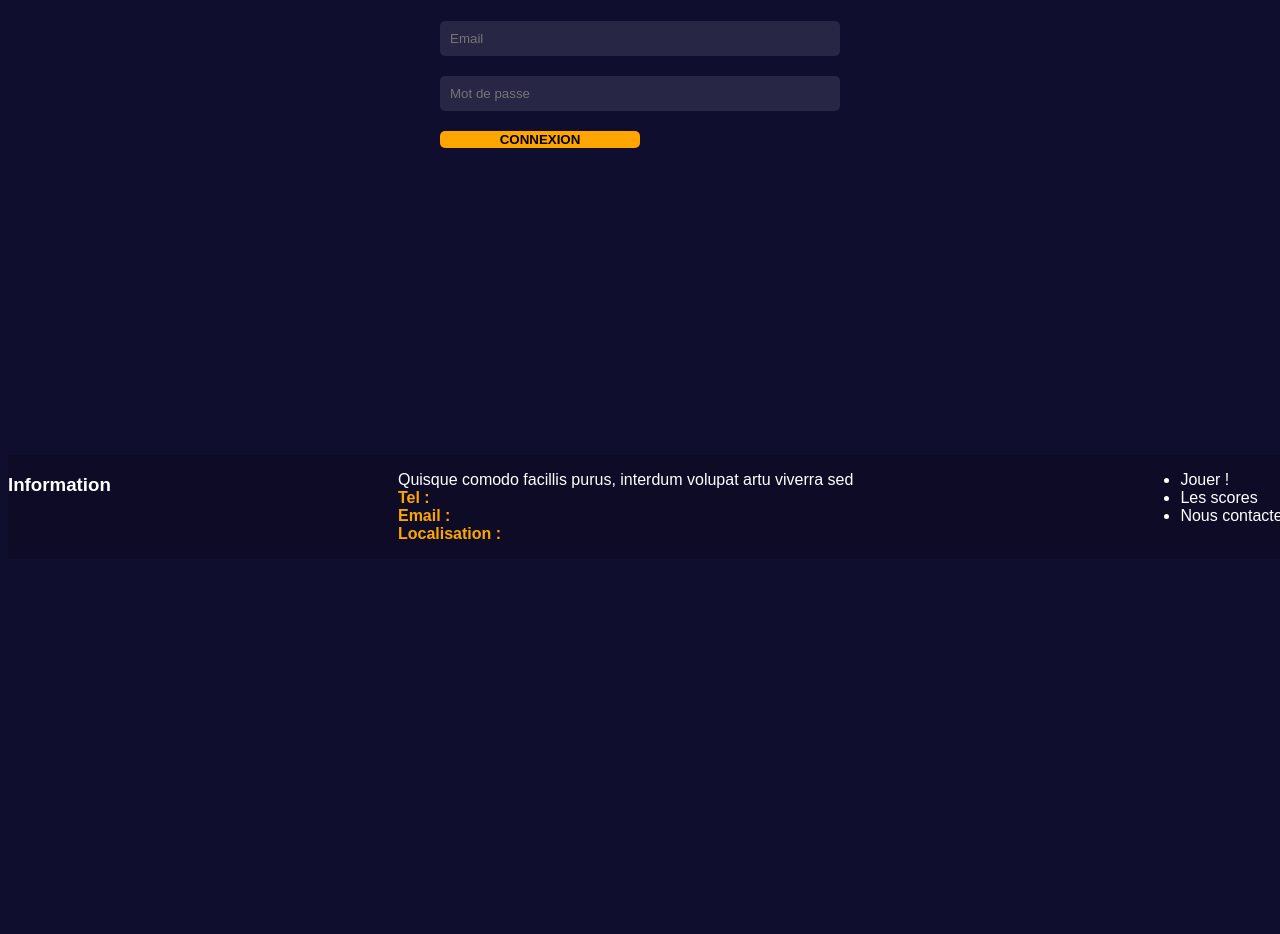
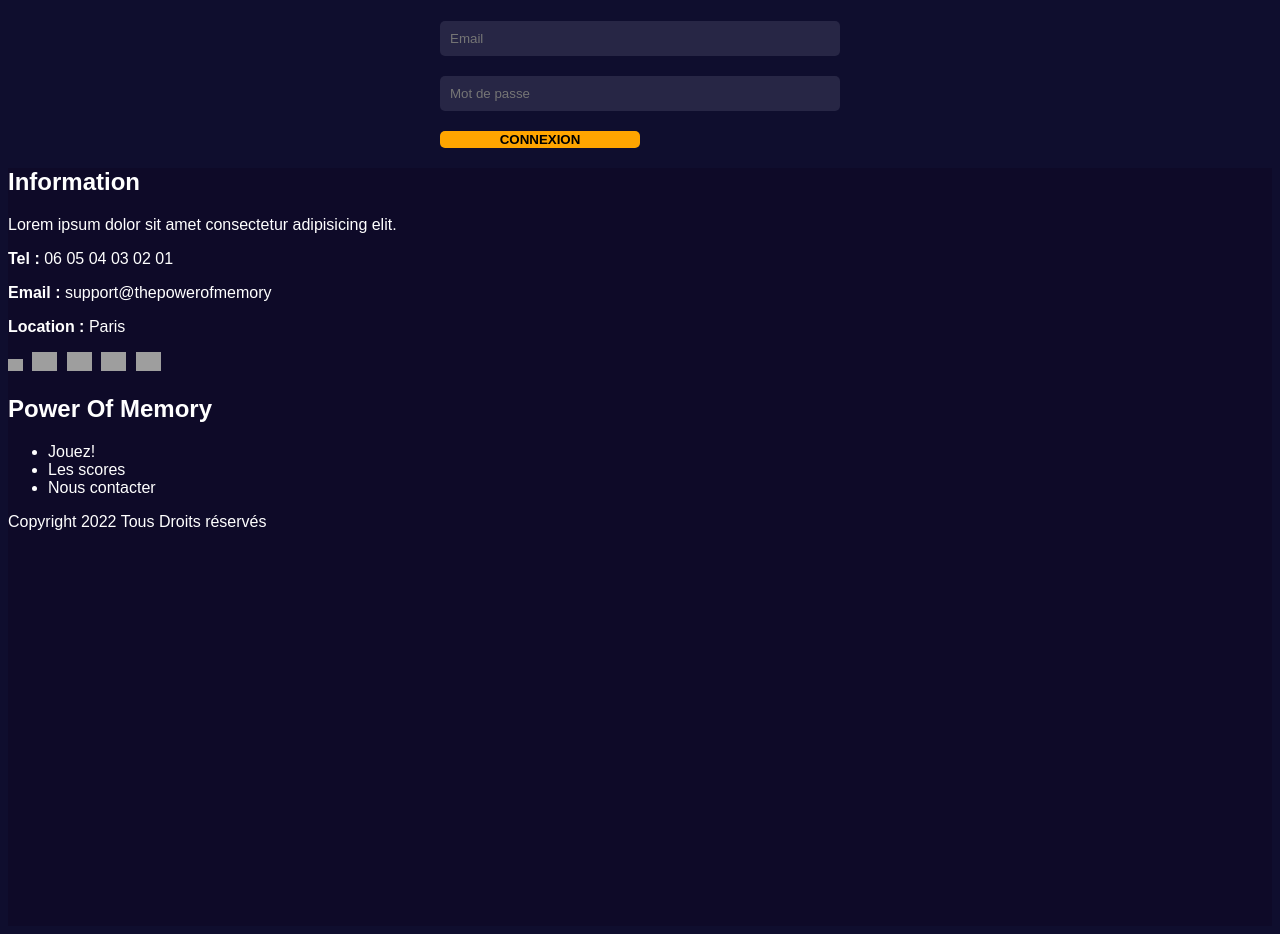
Before and after one commit to JooBV/Puissance-4, a PHP site: page /connexion.html in a window 1280 px wide. Shown: the part 241-1175 px from the top of the page. Before the commit the page ends 780 px from the top, so only its background shows below. Run offline with PHP 8.4, Linux system fonts and the light colour scheme; grey boxes are pictures that could not be loaded.

Commit message:
Inscri/Connex

```diff
--- a/connexion.html
+++ b/connexion.html
@@ -30,27 +30,43 @@
         </div>
     </section>
 
+    <!-- Debut du footer -->
+
     <footer>
-        <div class="tête">
-            <h3>Information</h3>
-            <p>
-                Quisque comodo facillis purus, interdum volupat artu viverra sed
-                <b>
-                    <br>
-                    Tel :
-                    <br>
-                    Email :
-                    <br>
-                    Localisation :
-                </b>
 
-            </p>
-            <ul>
-                <li> Jouer ! </li>
-                <li> Les scores </li>
-                <li> Nous contacter </li>
-            </ul>
+        <div class="contentFooter">
+            <div class="flex-parentFooter">
+                <div class="Information">
+                    <h2 class="TitreInfo">Information</h2>
+                    <p>Lorem ipsum dolor sit amet consectetur adipisicing elit.</p>
+                    <p><strong class="OrangeCharacter">Tel :</strong> 06 05 04 03 02 01</p>
+                    <p><strong class="OrangeCharacter">Email :</strong> support@thepowerofmemory</p>
+                    <p><strong class="OrangeCharacter">Location :</strong> Paris</p>
+
+                    <!-- Reseaux socieaux -->
+
+                    <div class="ResauSociauxLogo">
+                        <a href="#"><img src="/assets/images/facebook-f.svg" width="15px" alt="" class="FaceBook"></a>
+                        <a href="#"><img src="/assets/images/twitter.svg" width="25px" alt=""></a>
+                        <a href="#"><img src="/assets/images/google.svg" width="25px" alt=""></a>
+                        <a href="#"><img src="/assets/images/pinterest.svg" width="25px" alt=""></a>
+                        <a href="#"><img src="/assets/images/instagram.svg" width="25px" alt=""></a>
+
+                    </div>
+
+
+                <div class="TowerMemoryFooter">
+                    <h2 class="TitreMemory">Power Of Memory</h2>
+                    <ul class="ListeGeneralFooter">
+                        <li class="listeFooter"><a href="">Jouez!</a></li>
+                        <li class="listeFooter"><a href="">Les scores</a></li>
+                        <li class="listeFooter"><a href="">Nous contacter</a></li>
+                    </ul>
+                </div>
+            </div>
         </div>
+        <p class="copyright">Copyright 2022 Tous Droits réservés</p>
+
     </footer>
 </body>
 </html>
--- a/inscri.css
+++ b/inscri.css
@@ -134,17 +134,26 @@ form button[type="submit"] {
 /*
 Pied de page
 */
-footer {
-    position: fixed;
-
-    left: 50;
-    bottom: 0;
-    width: 100%;
-
-    background-color: rgb(14, 11, 38);
+footer{
+    background-color: #0e0a28;
+    padding-bottom: 30%;
+    color: white;
 }
 
+.TitreInfo{
+   display: flex;
 
-b {
-    color: orange;
+
 }
+
+.TitreMemory{
+   display: flex;
+
+}
+
+.ResauSociauxLogo{
+}
+
+.FaceBook{
+   color: white;
+}
```
Also changed, not shown: Inscription.html (+34 -18 lines).
